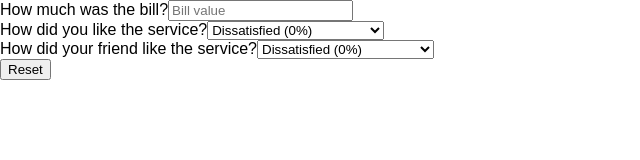
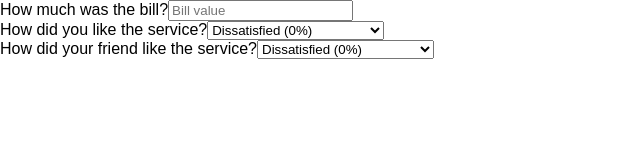
Before and after one commit to bHabawel/tip-calculator, a React (Create React App) app: page / in a window 1280 px wide. Shown: the top 160 px of the page, without its empty margins (0-640 px from the left). Built offline with nearby package versions, Linux system fonts and the light colour scheme.

Commit message:
added hide and show Reset function

```diff
--- a/src/App.js
+++ b/src/App.js
@@ -33,7 +33,7 @@ function TipCalculator() {
         How did your friend like the service?
       </SelectPercentage>
       <Output bill={bill} tip={tip} totalBill={totalBill} />
-      <Reset onReset={handleReset} />
+      {bill > 0 && <Reset onReset={handleReset} />}
     </div>
   );
 }
```
